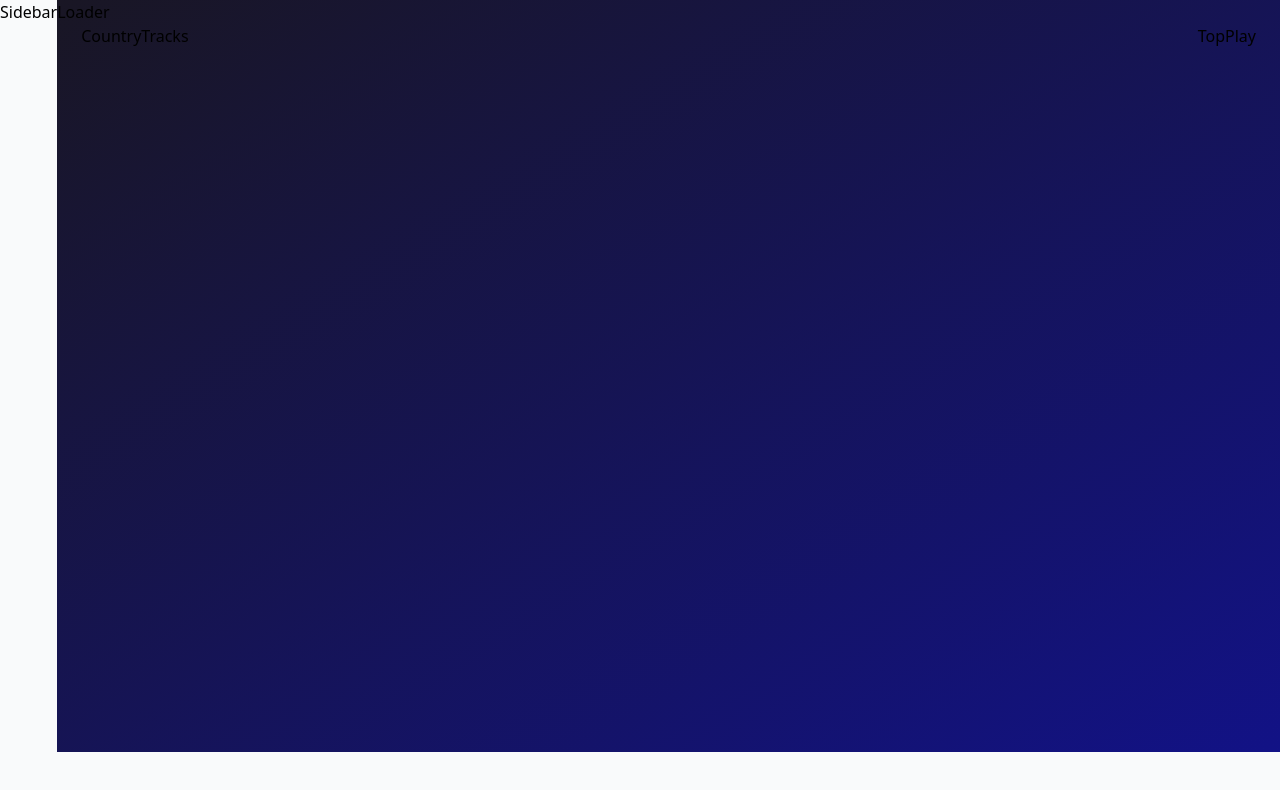
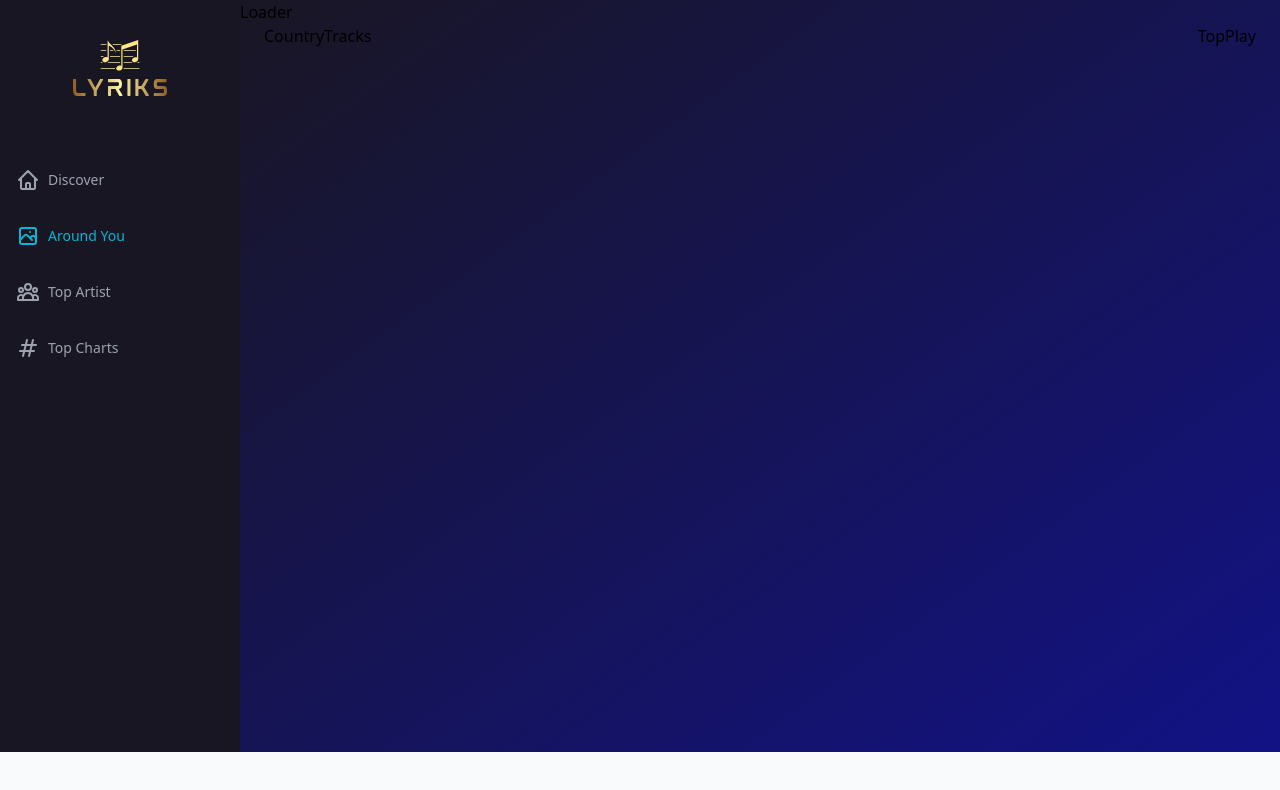
Before and after one commit to JesseMart/spotify-react-clone, a React (Vite) app: page /around-you in a window 1280 px wide. Shown: the top 790 px of the page. Built offline with nearby package versions, Linux system fonts and the light colour scheme.

Commit message:
Finsished SideBar Component & started TopPlays

```diff
--- a/src/components/Sidebar.jsx
+++ b/src/components/Sidebar.jsx
@@ -1,7 +1,59 @@
-import React from "react";
+import React, {useState} from "react";
+import { NavLink } from "react-router-dom";
+import { HiOutlineHashtag, HiOutlineHome, HiOutlineMenu, HiOutlinePhotograph, HiOutlineUserGroup } from "react-icons/hi";
+import { RiCloseLine } from "react-icons/ri";
 
-const Sidebar = () => (
-  <div>Sidebar</div>
+import { logo } from "../assets";
+
+
+const links = [
+  { name: 'Discover', to : '/', icon: HiOutlineHome },
+  { name: 'Around You', to : '/around-you', icon: HiOutlinePhotograph },
+  { name: 'Top Artist', to : '/top-artists', icon: HiOutlineUserGroup },
+  { name: 'Top Charts', to : '/top-charts', icon: HiOutlineHashtag },
+]
+
+const NavLinks = ({ handleClick }) => (
+  <div className="mt-10">
+    {links.map((item) => (
+      <NavLink
+       key={item.name}
+        to={item.to}
+        className="flex flex-row justify-start items-center my-8 text-sm font-medium text-gray-400 hover:text-cyan-400"
+        onClick={() => handleClick && handleClick()}
+        >
+        <item.icon className="w-6 h-6 mr-2" />
+        {item.name}
+      </NavLink>
+    ))}
+  </div>
 );
 
+const Sidebar = () => {
+  const [mobileMenuOpen, setMobileMenuOpen] = useState(false);
+
+  return (
+  <>
+    <div className="md:flex hidden flex-col w-[240px] py-10 px-4 bg-[#191624]">
+    <img src={logo} alt="logo" className="w-full h-14 object-contain" />
+    <NavLinks />
+    </div>
+
+    {/* Mobile Responsive Sidebar */}
+    <div className="absolute md:hidden block top-6 right-3">
+      {!mobileMenuOpen ? (
+        <HiOutlineMenu className="w-6 h-6 mr-2 text-white" onClick={() => setMobileMenuOpen(true)} />
+      ) : (
+        <RiCloseLine className="w-6 h-6 mr-2 text-white" onClick={() => setMobileMenuOpen(false)} />
+      )}
+    </div>
+
+    <div className={`absolute top-0 h-screen w-2/3 bg-gradient-to-tl from-white/10 to-[#483D8B] backdrop-blur-lg z-10 p-6 md:hidden smooth-transition ${mobileMenuOpen ? 'left-0' : '-left-full'}`}>
+      <img src={logo} alt="logo" className="w-full h-14 object-contain" />
+        <NavLinks handleClick={() => setMobileMenuOpen(false)} />
+    </div>
+  </>
+  )
+};
+
 export default Sidebar;
--- a/src/components/TopPlay.jsx
+++ b/src/components/TopPlay.jsx
@@ -1,3 +1,22 @@
+import React, {useEffect, useRef} from 'react';
+import { Link } from 'react-router-dom';
+import { useSelector, useDispatch } from 'react-redux';
+import { Swiper, SwiperSlide} from 'swiper/react';
+import { FreeMode } from 'swiper';
+
+import PlayPause from './PlayPause';
+import { playPause, setActiveSong } from '../redux/features/playerSlice';
+import { useGetTopChartsQuery } from '../redux/services/shazamCore';
+
+import 'swiper/css';
+import 'swiper/css/free-mode';
+
+const TopChartCard = ({ song, i, isPlaying, activeSong, handlePauseClick, handlePlayClick}) => (
+  <div className={`w-full flex flex-row items-center hover:bg-[#4c426e] ${activeSong?.title}`}>
+
+  </div>
+);
+
 const TopPlay = () => (
   <div>TopPlay</div>
 );
```
